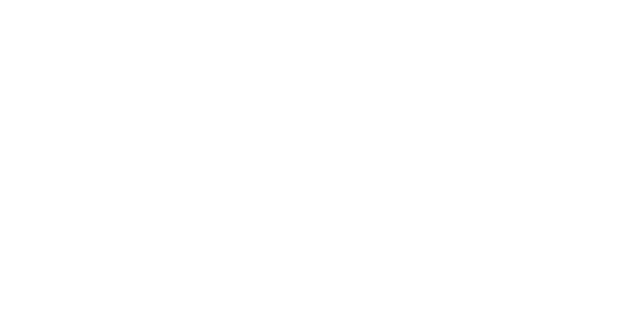
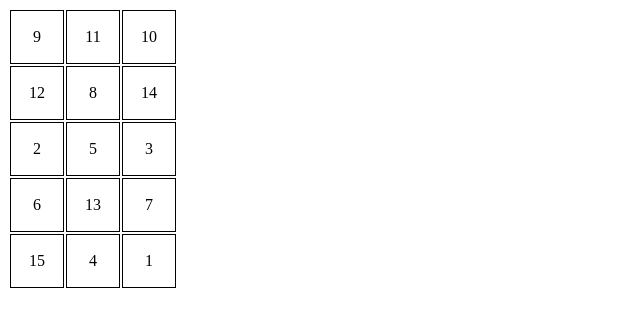
Before and after one commit to SofiMovsesyan/Game, a plain HTML site: page index.html in a window 1280 px wide. Shown: the whole page, without its empty margins (0-640 px from the left). Drawn offline with Linux system fonts and the light colour scheme.

Commit message:
table with random numbers

```diff
--- a/index.html
+++ b/index.html
@@ -7,6 +7,9 @@
     <link rel="stylesheet" href="style.css">
 </head>
 <body>
+    <div id="container">
+
+    </div>
     <script src="script.js"></script>
 </body>
 </html>
--- a/script.js
+++ b/script.js
@@ -0,0 +1,42 @@
+rows = 5
+cols = 3
+
+let container = document.getElementById("container")
+
+function createTable(r, c) {
+    let table, tr, td
+    let arr = randomNumbers(r, c)
+    let index = 0
+    table = document.createElement("table")
+    container.appendChild(table)
+    for (let i = 0; i < r; i++) {
+        tr = document.createElement("tr")
+        for (let j = 0; j < c; j++) {
+            td = document.createElement("td")
+            td.style.border = "1px solid black"
+            td.style.width = "50px"
+            td.style.height = "50px"
+            td.innerHTML = arr[index]
+            index++
+            td.style.textAlign = "center"
+            tr.appendChild(td)
+        }
+        table.appendChild(tr)
+    }
+}
+
+function randomNumbers(r, c) {
+    let arr = []
+    for (let i = 1; i <= r * c; i++) {
+        arr.push(i)
+    }
+    for (let i = arr.length - 1; i > 0; i--) {
+        let j = Math.floor(Math.random() * (i + 1));
+        [arr[i], arr[j]] = [arr[j], arr[i]];
+    }
+    return arr
+
+}
+
+
+createTable(rows, cols)
```
